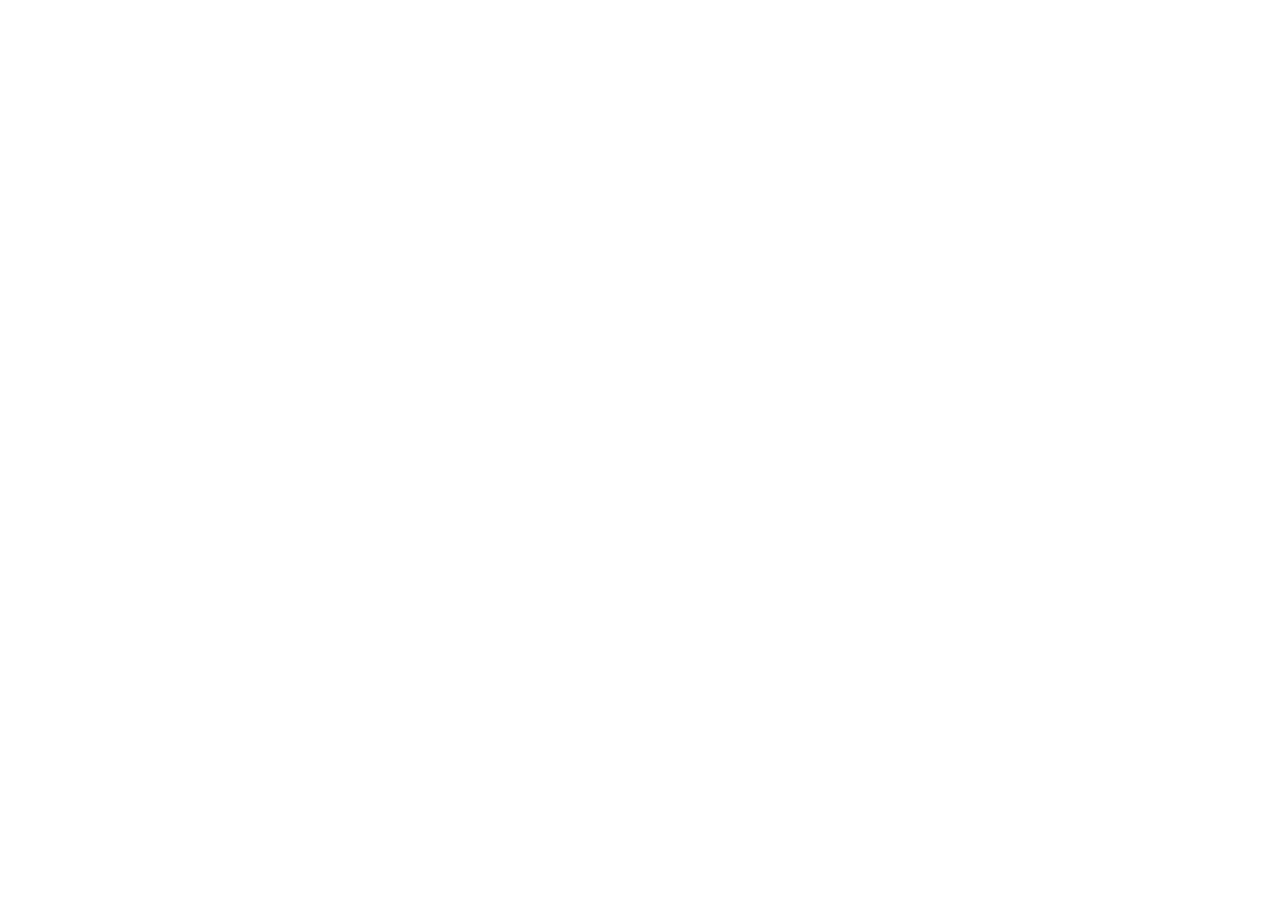
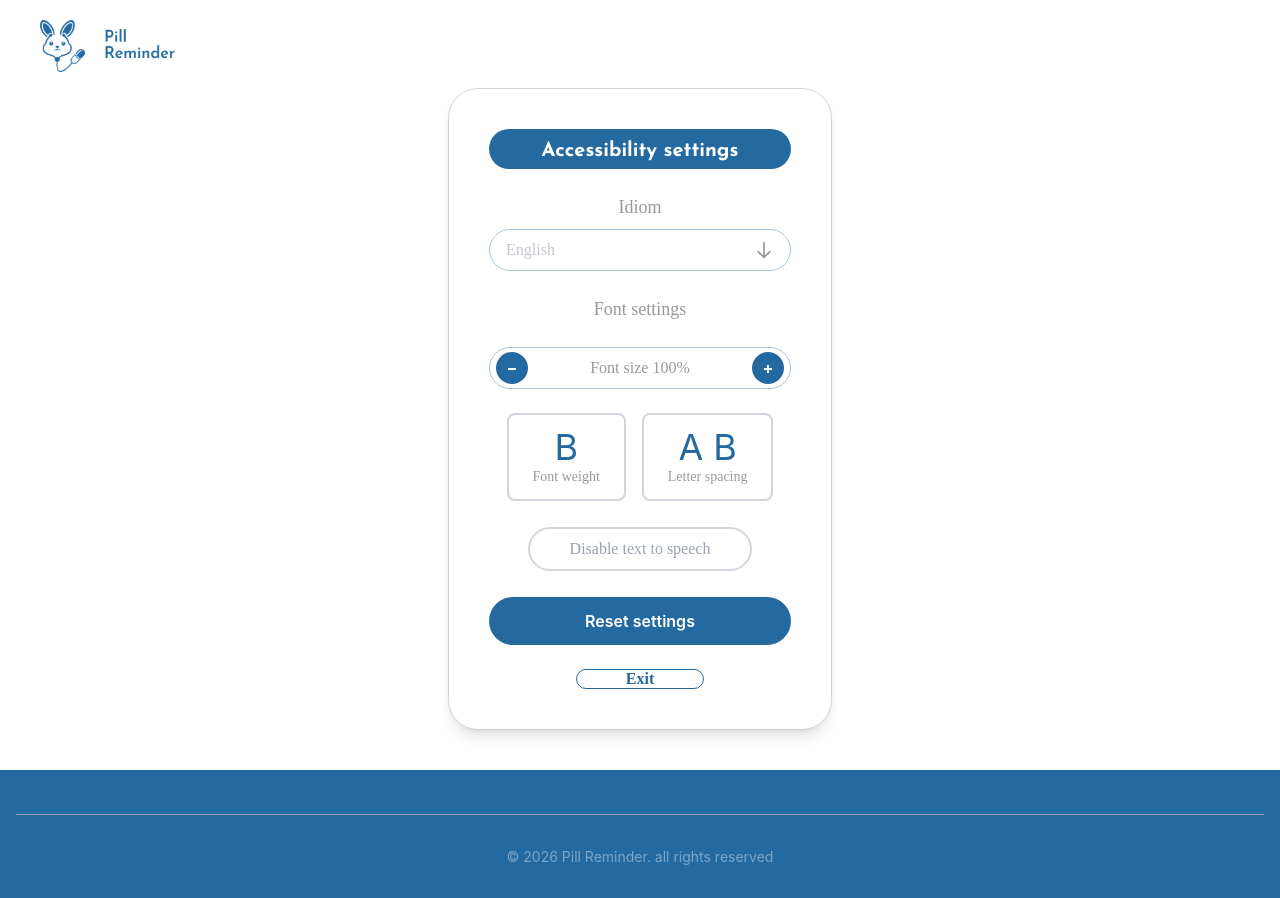
Before and after one commit to britny123/PR-Frontend, a React (Vite) app: page /accessibility in a window 1280 px wide. Before the commit this address had no page. Before the commit the page ends 800 px from the top, so only its background shows below. Built offline with nearby package versions, Linux system fonts and the light colour scheme; a web font is replaced by a local one.

Commit message:
Se creo la ventana de ajustes de accesibilidad

```diff
--- a/src/App.tsx
+++ b/src/App.tsx
@@ -4,6 +4,7 @@
 import About from './components/aboutUsPage/About';
 import InformationUser1 from './components/informationUserPage/InformationUser1';
 import MedicineForm from './components/medicineFormPage/MedicineForm';
+import Accessibility from './components/accesibilityPage/Accessibility';
 
 
 
@@ -16,6 +17,7 @@
           <Route path="/about" element={<About />} />
           <Route path="/information-user1" element={<InformationUser1 />} />
           <Route path="/medicine-form" element={<MedicineForm />} />
+          <Route path="/accessibility" element={<Accessibility />} />
         </Routes>
       </BrowserRouter>
     </div>
--- /dev/null
+++ b/src/components/accesibilityPage/Accessibility.tsx
@@ -0,0 +1,66 @@
+// Página principal de configuración de accesibilidad
+// Combina todos los componentes de ajustes en una interfaz completa
+
+import { useState } from "react";
+import Header from "../reusableComponents/Header";
+import Footer from "../reusableComponents/Footer";
+import ButtonLarge from "../reusableComponents/LargeButton";
+import ButtonSmall from "../reusableComponents/SmallButton";
+import LanguageSelector from "./LanguageSelector";
+import FontSettings from "./FontSettings";
+import AccessibilityToggle from "./AccessibilityToggle";
+
+export default function Accessibility() {
+  const [selectedLanguage, setSelectedLanguage] = useState("English");
+  const [fontSize, setFontSize] = useState(100);
+  const [fontWeight, setFontWeight] = useState(false);
+  const [letterSpacing, setLetterSpacing] = useState(false);
+  const [textToSpeech, setTextToSpeech] = useState(false);
+
+  const handleResetSettings = () => {
+    setSelectedLanguage("English");
+    setFontSize(100);
+    setFontWeight(false);
+    setLetterSpacing(false);
+    setTextToSpeech(false);
+  };
+
+  return (
+    <div className="min-h-screen flex flex-col bg-white">
+      <Header />
+
+      <main className="flex-1 flex justify-center items-center mb-10 px-4">
+        <div className="w-full max-w-sm bg-white rounded-[30px] border border-gray-300 flex flex-col gap-6 p-6 sm:p-10 justify-center items-center shadow-lg">
+          {/* Title */}
+          <h2 className="w-full h-10 rounded-full color-blue text-white text-xl font-bold text-center p-2 title">
+            Accessibility settings
+          </h2>
+
+          {/* Language Selector */}
+          <LanguageSelector selectedLanguage={selectedLanguage} onLanguageChange={setSelectedLanguage} />
+
+          {/* Font Settings */}
+          <FontSettings
+            fontSize={fontSize}
+            fontWeight={fontWeight}
+            letterSpacing={letterSpacing}
+            onFontSizeChange={setFontSize}
+            onFontWeightChange={setFontWeight}
+            onLetterSpacingChange={setLetterSpacing}
+          />
+
+          {/* Text to Speech Toggle */}
+          <AccessibilityToggle textToSpeech={textToSpeech} onTextToSpeechChange={setTextToSpeech} />
+
+          {/* Reset Settings Button */}
+          <ButtonLarge onClick={handleResetSettings} text="Reset settings" />
+
+          {/* Exit Button */}
+          <ButtonSmall onClick={() => {}} text="Exit" />
+        </div>
+      </main>
+
+      <Footer />
+    </div>
+  );
+}
--- /dev/null
+++ b/src/components/accesibilityPage/AccessibilityToggle.tsx
@@ -0,0 +1,24 @@
+// Componente para habilitar/deshabilitar text-to-speech
+// Toggle switch para opciones de accesibilidad adicionales
+
+interface AccessibilityToggleProps {
+  textToSpeech: boolean;
+  onTextToSpeechChange: (enabled: boolean) => void;
+}
+
+export default function AccessibilityToggle({ textToSpeech, onTextToSpeechChange }: AccessibilityToggleProps) {
+  return (
+    <div className="w-full h-12 flex items-center justify-center">
+      <button
+        onClick={() => onTextToSpeechChange(!textToSpeech)}
+        className={`px-10 py-2 rounded-full  paragraph transition-all border-2 ${
+          textToSpeech
+            ? "bg-blue text-gray-400 border-blue"
+            : "bg-white text-gray-400 border-gray-300 hover:border-blue"
+        }`}
+      >
+        {textToSpeech ? "Enable" : "Disable"} text to speech
+      </button>
+    </div>
+  );
+}
--- /dev/null
+++ b/src/components/accesibilityPage/FontSettings.tsx
@@ -0,0 +1,71 @@
+// Componente para configurar los ajustes de fuente
+// Permite ajustar tamaño de fuente, peso y espaciado de letras
+
+interface FontSettingsProps {
+  fontSize: number;
+  fontWeight: boolean;
+  letterSpacing: boolean;
+  onFontSizeChange: (size: number) => void;
+  onFontWeightChange: (weight: boolean) => void;
+  onLetterSpacingChange: (spacing: boolean) => void;
+}
+
+export default function FontSettings({
+  fontSize,
+  fontWeight,
+  letterSpacing,
+  onFontSizeChange,
+  onFontWeightChange,
+  onLetterSpacingChange,
+}: FontSettingsProps) {
+  return (
+    <div className="w-full space-y-6">
+      <p className="opacity-40  text-center paragraph text-lg">Font settings</p>
+
+      {/* Font Size Control */}
+      <div className="space-y-2">
+        <div className="flex justify-center items-center gap-8 border border-blue-opacity p-1 rounded-full">
+          <button
+            onClick={() => onFontSizeChange(Math.max(fontSize - 10, 80))}
+            className="w-8 h-8 rounded-full color-blue text-white font-bold  hover:opacity-80 transition-opacity flex items-center justify-center"
+          >
+            −
+          </button>
+          <p className="opacity-40  paragraph w-40 text-center">Font size {fontSize}%</p>
+          <button
+            onClick={() => onFontSizeChange(Math.min(fontSize + 10, 150))}
+            className="w-8 h-8 rounded-full color-blue text-white font-bold  hover:opacity-80 transition-opacity flex items-center justify-center"
+          >
+            +
+          </button>
+        </div>
+      </div>
+
+      {/* Font Weight and Letter Spacing */}
+      <div className="flex gap-4 justify-center">
+        <button
+          onClick={() => onFontWeightChange(!fontWeight)}
+          className={`px-6 py-3 rounded-lg text-4xl transition-all ${
+            fontWeight
+              ? "bg-blue text-blue border-2 border-blue"
+              : "bg-white text-blue border-2 border-gray-300 hover:border-blue"
+          }`}
+        >
+          <p className={fontWeight ? "font-bold" : "font-normal"}>B</p>
+          <p className="text-sm paragraph text-black opacity-40 ">Font weight</p>
+        </button>
+        <button
+          onClick={() => onLetterSpacingChange(!letterSpacing)}
+          className={`px-6 py-3 rounded-lg text-4xl transition-all ${
+            letterSpacing
+              ? "bg-blue text-blue border-2 border-blue"
+              : "bg-white text-blue border-2 border-gray-300 hover:border-blue"
+          }`}
+        >
+            <p className={letterSpacing ? "tracking-widest" : "tracking-normal"}>A B</p>
+            <p className="text-sm paragraph text-black opacity-40 ">Letter spacing</p>
+        </button>
+      </div>
+    </div>
+  );
+}
--- /dev/null
+++ b/src/components/accesibilityPage/LanguageSelector.tsx
@@ -0,0 +1,54 @@
+// Componente para seleccionar el idioma
+// Permite cambiar entre diferentes idiomas disponibles en la aplicación
+
+import { useState } from "react";
+
+interface LanguageSelectorProps {
+  selectedLanguage: string;
+  onLanguageChange: (language: string) => void;
+}
+
+export default function LanguageSelector({ selectedLanguage, onLanguageChange }: LanguageSelectorProps) {
+  const [isOpen, setIsOpen] = useState(false);
+  const languages = ["English", "Español", "Português", "Français"];
+
+  return (
+    <div className="w-full">
+      <p className="block text-lg text-center paragraph opacity-40 mb-2 font-medium">Idiom</p>
+      <div className="relative">
+        <button
+          onClick={() => setIsOpen(!isOpen)}
+          className="w-full px-4 py-2 border border-blue rounded-full opacity-40 flex justify-between items-center hover:border-blue transition-colors"
+        >
+          <p className="text-gray-500 paragraph">{selectedLanguage}</p>
+          <svg
+            className={`w-5 h-5 transition-transform ${isOpen ? "rotate-180" : ""}`}
+            fill="none"
+            stroke="currentColor"
+            viewBox="0 0 24 24"
+          >
+            <path strokeLinecap="round" strokeLinejoin="round" strokeWidth={2} d="M19 14l-7 7m0 0l-7-7m7 7V3" />
+          </svg>
+        </button>
+        {isOpen && (
+          <div className="absolute top-full left-0 right-0 mt-2 bg-white border border-blue rounded-lg shadow-lg z-10">
+            {languages.map((lang) => (
+              <button
+                key={lang}
+                onClick={() => {
+                  onLanguageChange(lang);
+                  setIsOpen(false);
+                }}
+                className={`w-full px-4 py-2 text-left paragraph hover:text-blue transition-colors ${
+                  selectedLanguage === lang ? " text-blue" : "text-gray-500"
+                }`}
+              >
+                {lang}
+              </button>
+            ))}
+          </div>
+        )}
+      </div>
+    </div>
+  );
+}
--- a/src/components/reusableComponents/Footer.tsx
+++ b/src/components/reusableComponents/Footer.tsx
@@ -7,7 +7,7 @@
   return (
     <footer className=" color-blue py-4 pt-4 flex items-center justify-center px-4 w-full h-32">
       <div className="border-t border-gray-400 w-full h-20 mt-10">
-      <p className="text-center text-white text-xs sm:text-sm font-normal opacity-40 mt-8">© 2026 Pill Reminder. Todos los derechos Reservados</p>
+      <p className="text-center text-white text-xs sm:text-sm font-normal opacity-40 mt-8">© 2026 Pill Reminder. all rights reserved</p>
       </div>
     </footer>
 
--- a/src/components/reusableComponents/SmallButton.tsx
+++ b/src/components/reusableComponents/SmallButton.tsx
@@ -11,7 +11,7 @@
   return (
     <button
       onClick={onClick}
-      className=" w-32 h-5 items-center justify-center flex rounded-full border border-blue text-blue font-semibold transition-all duration-200 hover:-translate-y-1">
+      className=" w-32 h-5 items-center justify-center flex rounded-full paragraph border border-blue text-blue font-semibold transition-all duration-200 hover:-translate-y-1">
       {text}
     </button>
   );
--- a/src/index.css
+++ b/src/index.css
@@ -26,6 +26,9 @@
   border-color: #2469A0;
 }
 
+.border-blue-opacity {
+  border-color: rgba(36, 105, 160, 0.4);
+}
 
 /* Clase personalizada para el modulo de informacion */
 .blue-section {
```
